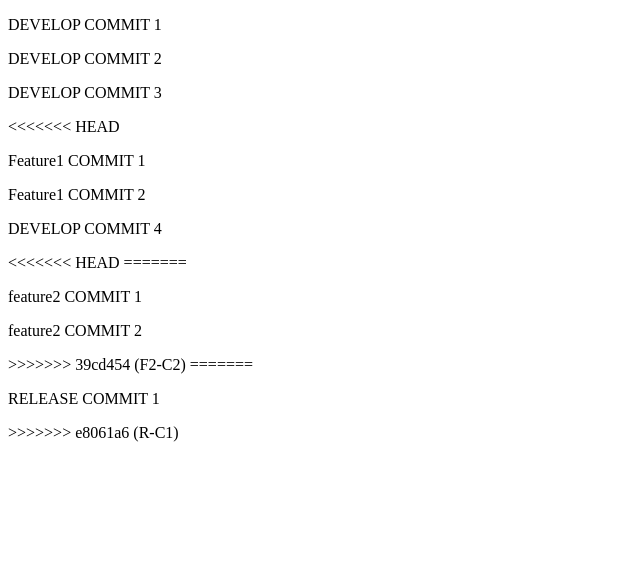
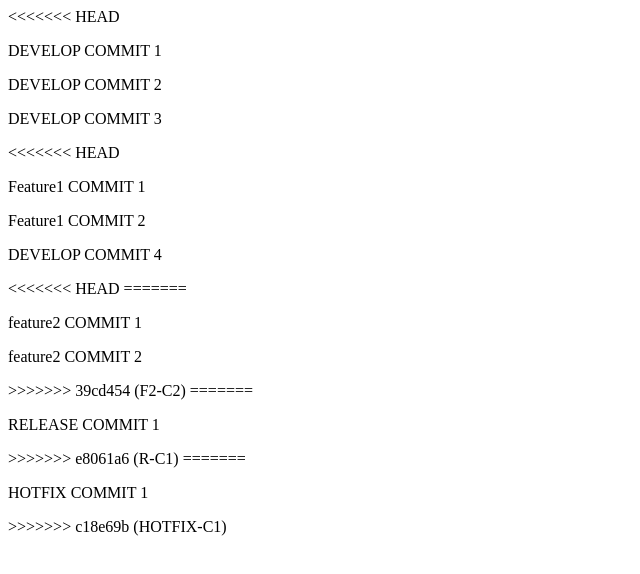
Before and after one commit to JaviCCT/JCCT_PRACTICA2, a plain HTML site: page index.html in a window 1280 px wide. Shown: the whole page, without its empty margins (0-640 px from the left). Drawn offline with Linux system fonts and the light colour scheme.

Commit message:
HOTFIX-C1

```diff
--- a/index.html
+++ b/index.html
@@ -7,6 +7,7 @@
     <title>Document</title>
 </head>
 <body>
+<<<<<<< HEAD
     <p>DEVELOP COMMIT 1</p>
     <p>DEVELOP COMMIT 2</p>
     <p>DEVELOP COMMIT 3</p>
@@ -25,5 +26,8 @@
 
     <p>RELEASE COMMIT 1</p>
 >>>>>>> e8061a6 (R-C1)
+=======
+    <p>HOTFIX COMMIT 1</p>
+>>>>>>> c18e69b (HOTFIX-C1)
 </body>
 </html>
```
